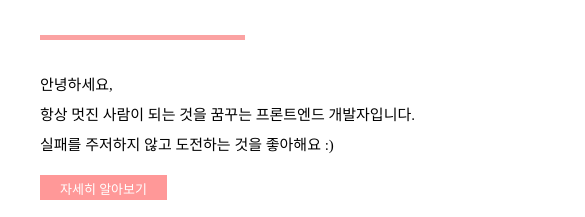
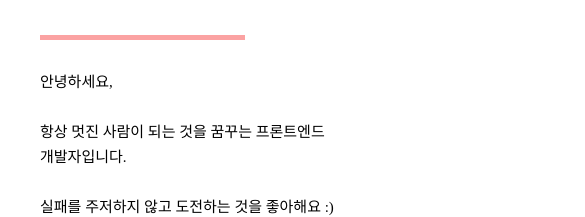
Before and after one commit to yexjin/yejin-portfolio, a React (Create React App) app in the folder portfolio/: page / in a window 390 px wide. Shown: the part 221-438 px from the top of the page, 585 px wide, since content can reach past the window. Built offline with nearby package versions, Linux system fonts and the light colour scheme; a web font is replaced by a local one.

Commit message:
[반응형] Banner

```diff
--- a/portfolio/package.json
+++ b/portfolio/package.json
@@ -10,6 +10,7 @@
     "bootstrap": "^5.1.3",
     "gh-pages": "^3.2.3",
     "react-loader-spinner": "^5.0.6",
+    "react-responsive": "^9.0.0-beta.5",
     "react-scripts": "5.0.0",
     "react-scroll": "^1.8.4",
     "react-spinners": "^0.11.0",
--- a/portfolio/src/components/atoms/BannerButton.js
+++ b/portfolio/src/components/atoms/BannerButton.js
@@ -28,8 +28,8 @@ margin-top: 50px;
     height: 25px;
     font-size: 13px;
     font-weight: medium;
-    padding-top: 2px;
-    margin-top: 20px;
+    padding-top: 1px;
+    margin-top: 100px;
 }
 :hover{
 color: #FF9898;
--- a/portfolio/src/components/atoms/BannerSmallText.js
+++ b/portfolio/src/components/atoms/BannerSmallText.js
@@ -1,5 +1,6 @@
 import React from 'react'
 import styled from 'styled-components'
+import { useMediaQuery } from "react-responsive";
 
 const Text = styled.div`
 width: 550px;
@@ -16,16 +17,39 @@ color: #000000;
   }
 @media screen and (max-width: 767px) {
 font-size: 15px;
+width: 294px;
+line-height: 25px;
 }
 `
 
 function BannerSmallText() {
+
+    const isPc = useMediaQuery({
+        query: "(min-width: 1280px)",
+      });
+    const isTablet = useMediaQuery({
+        query: "(min-width: 768px) and (max-width:1279px)",
+      });
+    const isMobile = useMediaQuery({ query: " (max-width: 767px)" });
+
     return (
-        <Text>
+        <>
+        {(isPc || isTablet) && (
+            <Text>
             안녕하세요, <br />
             항상 멋진 사람이 되는 것을 꿈꾸는 프론트엔드 개발자입니다. <br />
             실패를 주저하지 않고 도전하는 것을 좋아해요 :)
-        </Text>
+        </Text>)}
+
+        {(isMobile) && (
+            <Text>
+            안녕하세요, <br /> <br />
+            항상 멋진 사람이 되는 것을 꿈꾸는 프론트엔드 개발자입니다. <br /> <br />
+            실패를 주저하지 않고 도전하는 것을 좋아해요 :)
+        </Text>)}
+
+        </>
+
     )
 }
 
--- a/portfolio/src/components/molecules/BannerImages.js
+++ b/portfolio/src/components/molecules/BannerImages.js
@@ -13,13 +13,13 @@ height: auto;
 `
 
 const Img1 = styled.img`
-width: 319px;
-height: 415px;
+width: 325px;
+height: 460px;
 background: #C4C4C4;
-margin-left: 30px;
 @media screen and (max-width: 1279px) {
     width: 197px;
-    height: 248px;
+    height: 270px;
+    margin-left: 10px;
   }
 @media screen and (max-width: 767px) {
     visibility: hidden;
--- a/portfolio/src/components/templates/Banner.js
+++ b/portfolio/src/components/templates/Banner.js
@@ -15,7 +15,7 @@ margin-bottom: 79px;
   }
 @media screen and (max-width: 767px) {
 
-    height: 403px;
+    height: 500px;
 }
 `
 
```
Also changed, not shown: 1 other file (tests, documents, lock files or other folders).
